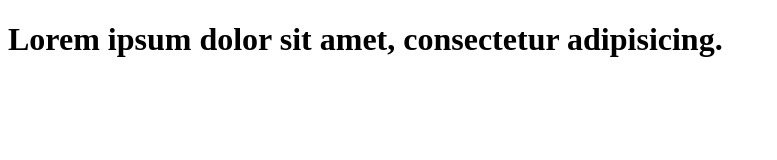
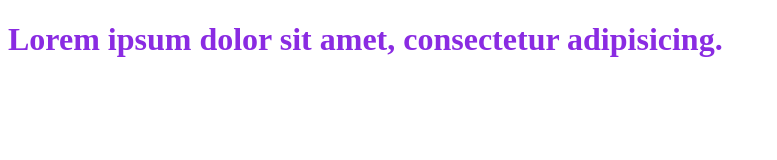
Before and after one commit to crashserg/test, a plain HTML site: page index.html in a window 1280 px wide. Shown: the whole page, without its empty margins (0-777 px from the left). Drawn offline with Linux system fonts and the light colour scheme.

Commit message:
Am adaugat style.css

```diff
--- a/index.html
+++ b/index.html
@@ -3,6 +3,7 @@
 <head>
     <meta charset="UTF-8">
     <title>Title</title>
+    <link rel="stylesheet" href="style.css">
 </head>
 <body>
 
--- /dev/null
+++ b/style.css
@@ -0,0 +1,4 @@
+h1{
+    color: blueviolet;
+    font-weight: bold;
+}
```
